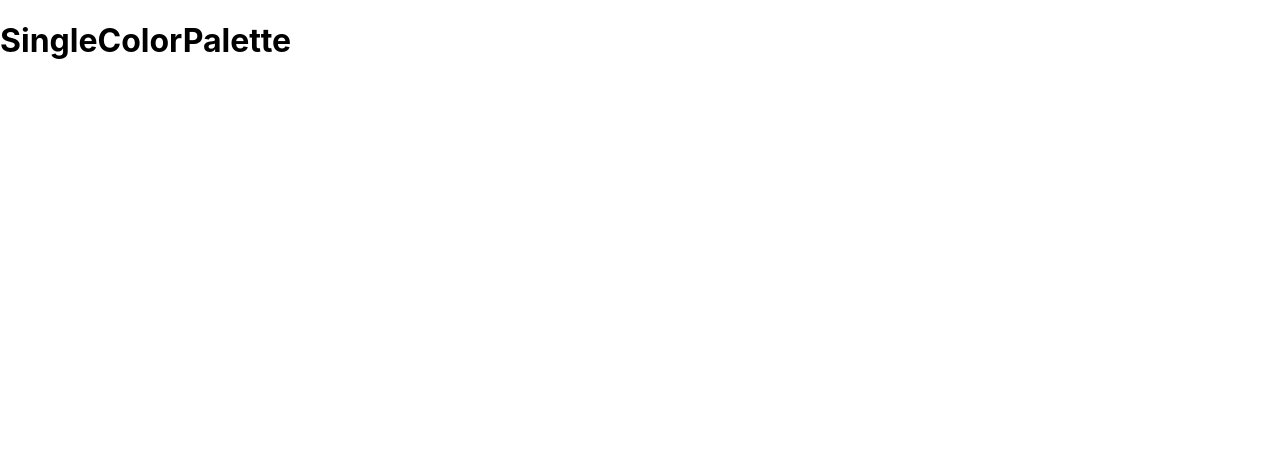
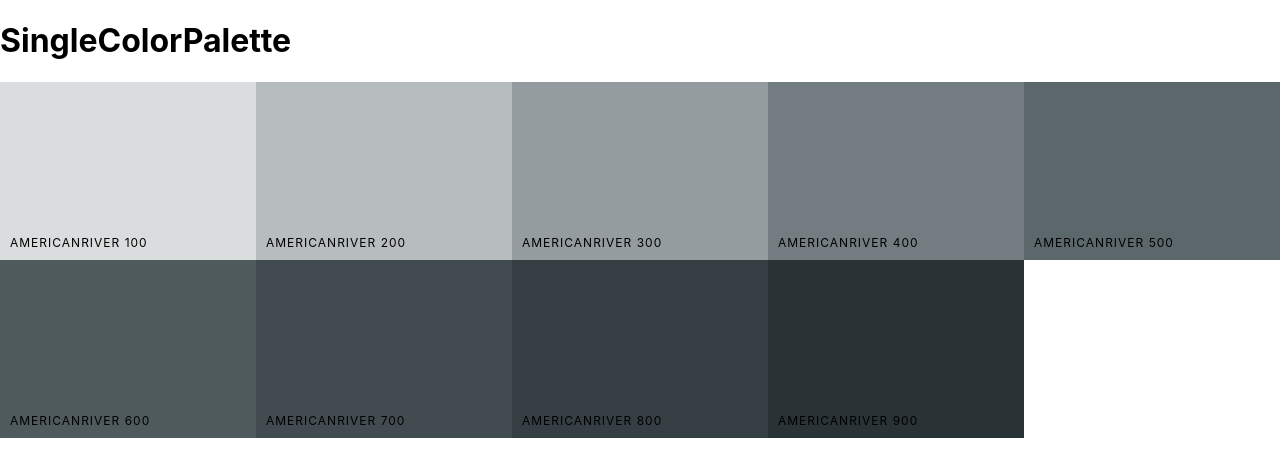
Before and after one commit to harelpanker/react-colors, a React (Create React App) app: page /palette/flat-ui-colors-american/americanriver in a window 1280 px wide. Shown: the top 476 px of the page. Built offline with nearby package versions, Linux system fonts and the light colour scheme.

Commit message:
Display colors in SingleColorPalette

```diff
--- a/src/App.js
+++ b/src/App.js
@@ -40,7 +40,14 @@
         <Route
           exact
           path='/palette/:paletteId/:colorId'
-          render={() => <SingleColorPalette />}
+          render={(routeProps) => (
+            <SingleColorPalette
+              colorId={routeProps.match.params.colorId}
+              palette={generatePalette(
+                this.findPalette(routeProps.match.params.paletteId)
+              )}
+            />
+          )}
         />
       </Switch>
     );
--- a/src/components/ColorBox.js
+++ b/src/components/ColorBox.js
@@ -19,7 +19,7 @@
   }
 
   render() {
-    const { background, name, id, paletteId } = this.props;
+    const { background, name, id, paletteId, showLink } = this.props;
     const { copied } = this.state;
     return (
       <CopyToClipboard text={background} onCopy={this.changeCopyState}>
@@ -38,14 +38,17 @@
             <div className='box-content'>
               <span>{name}</span>
             </div>
-
             <button className='copy-button'>Copy</button>
           </div>
-          <Link
-            to={`/palette/${paletteId}/${id}`}
-            onClick={(e) => e.stopPropagation()}>
-            <span className='see-more'>See More</span>
-          </Link>
+          {showLink ? (
+            <Link
+              to={`/palette/${paletteId}/${id}`}
+              onClick={(e) => e.stopPropagation()}>
+              <span className='see-more'>See More</span>
+            </Link>
+          ) : (
+            ""
+          )}
         </div>
       </CopyToClipboard>
     );
--- a/src/components/Palette.css
+++ b/src/components/Palette.css
@@ -4,7 +4,7 @@
   flex-direction: column;
 }
 .palette-colors {
-  height: 90%;
+  height: 89vh;
 }
 .palette-footer {
   display: flex;
--- a/src/components/Palette.js
+++ b/src/components/Palette.js
@@ -33,6 +33,7 @@
         name={color.name}
         id={color.id}
         paletteId={palette.id}
+        showLink={true}
       />
     ));
     return (
--- a/src/components/SingleColorPalette.js
+++ b/src/components/SingleColorPalette.js
@@ -1,10 +1,41 @@
 import React, { Component } from "react";
+import ColorBox from "./ColorBox";
 
 class SingleColorPalette extends Component {
+  constructor(props) {
+    super(props);
+    this._shades = this.gatherShades(this.props.palette, this.props.colorId);
+    this.gatherShades = this.gatherShades.bind(this);
+    console.log(this._shades);
+  }
+
+  gatherShades(palette, colorToFilterBy) {
+    let shades = [];
+    let allColors = palette.colors;
+
+    // return all shades of given color
+    for (let key in allColors) {
+      shades = shades.concat(
+        allColors[key].filter((color) => color.id === colorToFilterBy)
+      );
+    }
+    //slice- to cut of the first element in the array (we donwt need the 50 only the 100-900)
+    return shades.slice(1);
+  }
+
   render() {
+    const colorBoxes = this._shades.map((color) => (
+      <ColorBox
+        key={color.name}
+        name={color.name}
+        background={color.hex}
+        showLink={false}
+      />
+    ));
     return (
-      <div>
+      <div className='palette'>
         <h1>SingleColorPalette</h1>
+        <div className='palette-colors'>{colorBoxes}</div>
       </div>
     );
   }
```
